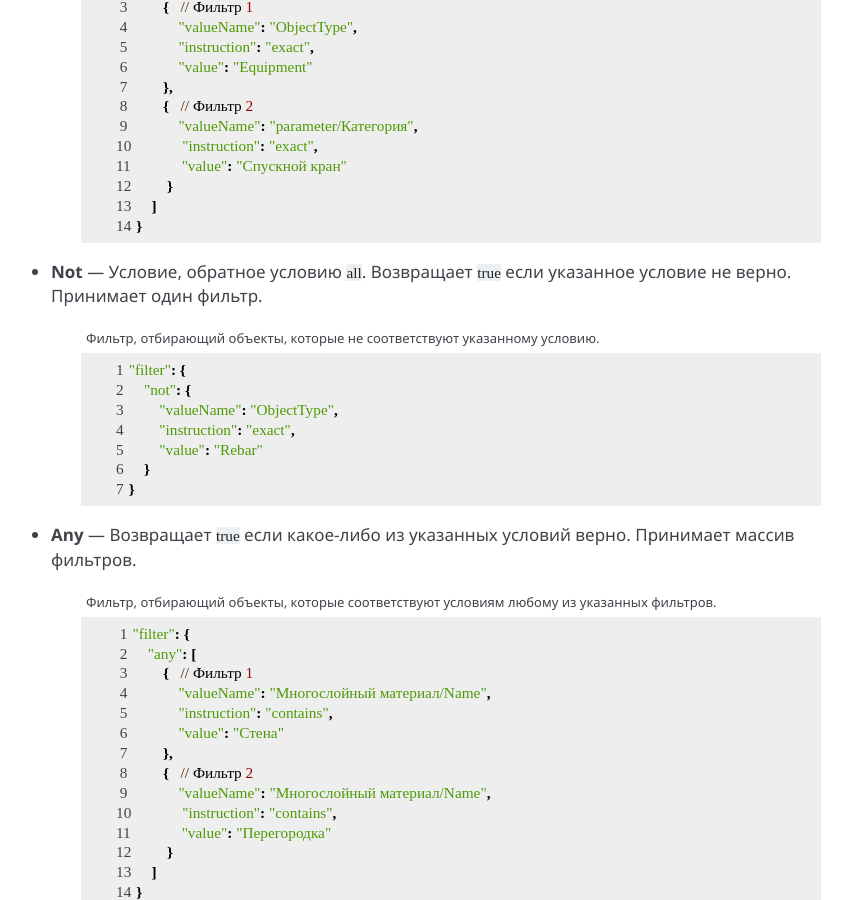
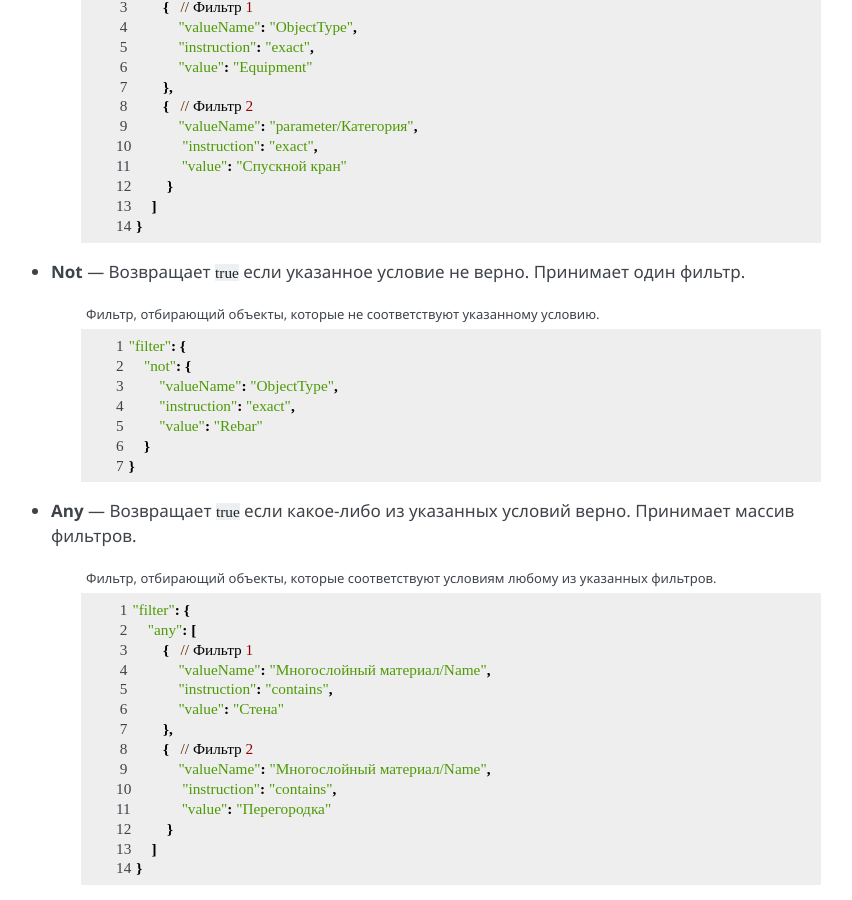
Before and after one commit to EvgenyKiryan/BIMClassifier, a Sphinx documentation site: the page built from docs/source/filters.rst, in a window 1280 px wide and 900 px high, scrolled down 1556 px. Shown: the whole window, without its empty margins (281-1133 px from the left). Built offline with Sphinx 7.4.7, drawn with Linux system fonts in a browser that asks for light colours.

Commit message:
Update filters.rst

```diff
--- a/docs/source/filters.rst
+++ b/docs/source/filters.rst
@@ -78,7 +78,7 @@
             ]
         }
 
-* **Not** — Условие, обратное условию ``all``. Возвращает ``true`` если указанное условие не верно. Принимает один фильтр.
+* **Not** — Возвращает ``true`` если указанное условие не верно. Принимает один фильтр.
 
     .. code-block::
         :caption: Фильтр, отбирающий объекты, которые не соответствуют указанному условию.
```
